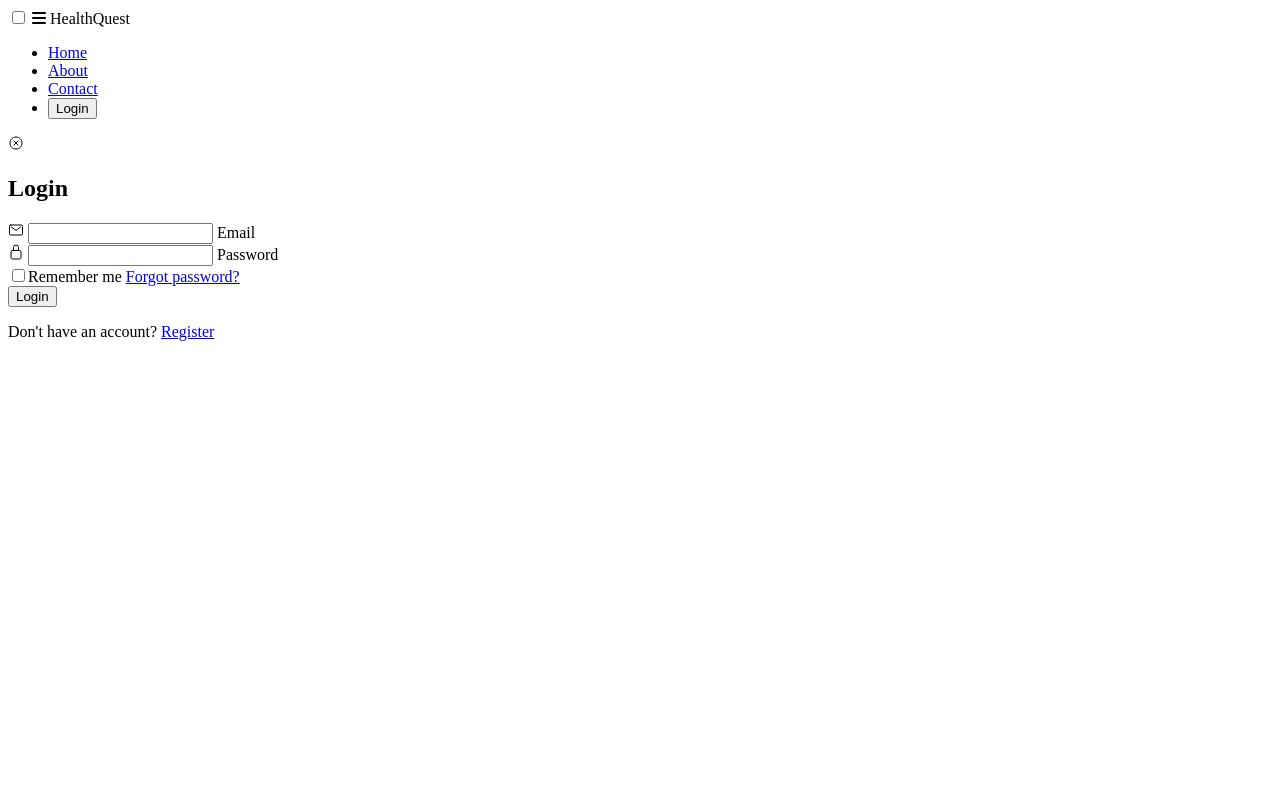
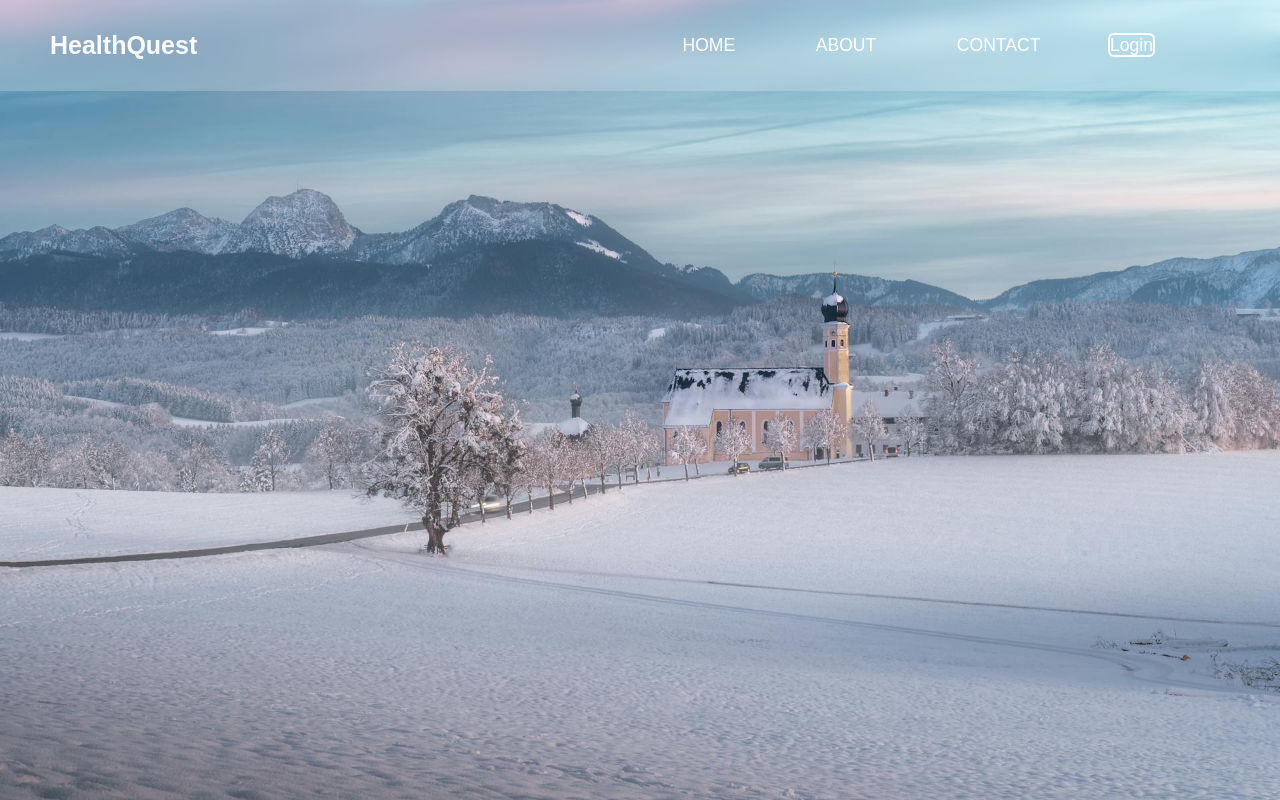
Before and after one commit to sofikf/Group-project, a website: page public/index.html in a window 1280 px wide. Drawn offline with nearby package versions, Linux system fonts and the light colour scheme; a web font is replaced by a local one.

Commit message:
New updates to UI

```diff
--- a/public/index.html
+++ b/public/index.html
@@ -5,7 +5,7 @@
     <meta name="viewport" content="width=device-width, initial-scale=1.0">
     <title>HealthQuest</title>
     <link rel="manifest" href="manifest.json">
-    <link rel="stylesheet" href="styes.css">
+    <link rel="stylesheet" href="styles.css">
     <link rel="stylesheet" href="https://cdnjs.cloudflare.com/ajax/libs/font-awesome/6.7.2/css/all.min.css">
     <!-- <link href="https://fonts.cdnfonts.com/css/poppins" rel="stylesheet"> -->
     <link href="https://fonts.cdnfonts.com/css/rubik-2" rel="stylesheet">
@@ -22,6 +22,7 @@
     <!-- <h1>My First Pwa!</h1>
     <p>Counter: <span id="counter">0</span> times</p>
     <script src="/js/app.js"></script> -->
+    <input type="checkbox" id="show-login" hidden>
 
     <header>
         <div class="navigation">
@@ -34,7 +35,7 @@
                 <li><a href="#">Home</a></li>
                 <li><a href="#">About</a></li>
                 <li><a href="#">Contact</a></li>
-                <li><button class="btnLogin-popup">Login</button></li>
+                <li><label for="show-login" class="btnLogin-popup">Login</label></li>
             </ul>
         </div>
     </header>
--- a/public/styles.css
+++ b/public/styles.css
@@ -151,7 +151,7 @@ ul li a.active, ul li a:hover{
 /* logo */
 
 .logo{
-    color: white;
+    color: rgb(250, 250, 250);
     user-select: none;
     font-size: 25px;
     line-height: 50px;
@@ -172,8 +172,8 @@ ul li a.active, ul li a:hover{
     display: flex;
     justify-content: center;
     align-items: center;
-    /* transform: scale(0); */
-    overflow: hidden;
+    transform: scale(0);
+    /* overflow: hidden; */
     transition: transform .5s ease, height .2s ease, border-color 0.5s ease;
 }
 
@@ -218,3 +218,66 @@ ul li a.active, ul li a:hover{
     transition: none;
     transform: translateX(400px);
 }
+.cover_box.active .form-box.register{
+    transition: transform .50s ease;
+    transform: translateX();
+}
+
+.cover_box .icon-close{
+    position: absolute;
+    top: 5px;
+    right: 5px;
+    width: 45px;
+    height: 45px;
+    background: #05190A;
+    font-size: 2em;
+    color: #fff;
+    display: flex;
+    justify-content: center;
+    align-items: center;
+    border-radius: 50%;
+    z-index: 1;
+}
+
+.form-box h2{
+    font-size: 2em;
+    color: #05190A;
+    text-align: center;
+}
+
+.input-box{
+    position: relative;
+    width: 100%;
+    height: 50px;
+    margin: 30px 0;
+}
+
+.input-box label{
+    position: absolute;
+    top: 50%;
+    left: 10px;
+    transform: translateY(-50%);
+    font-size: 1em;
+    color: #05190A;
+    font-weight: 500;
+    pointer-events: none;
+    transition: .5s;
+}
+
+.input-box input:focus~label,
+.input-box input:valid~label{
+    top: -10px;
+}
+
+.input-box input {
+    width:100%;
+    height: 100%;
+    background: transparent;
+    border: 1px solid #05190A;
+    border-radius: 10px;
+    outline: none;
+    font-size: 1em;
+    color: #05190A;
+    font-weight: 600;
+    padding: 0 35px 0 5px;
+}
```
